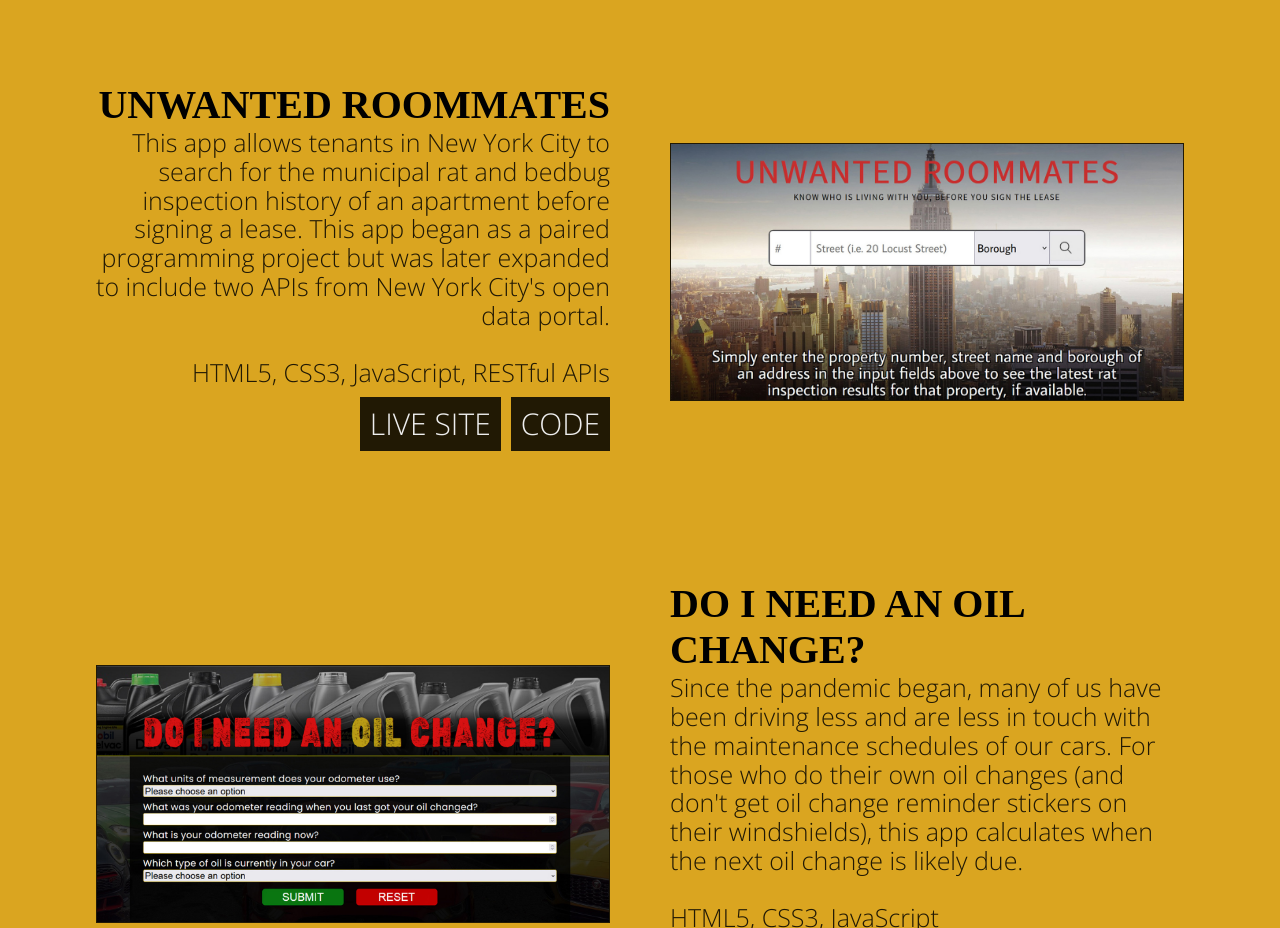
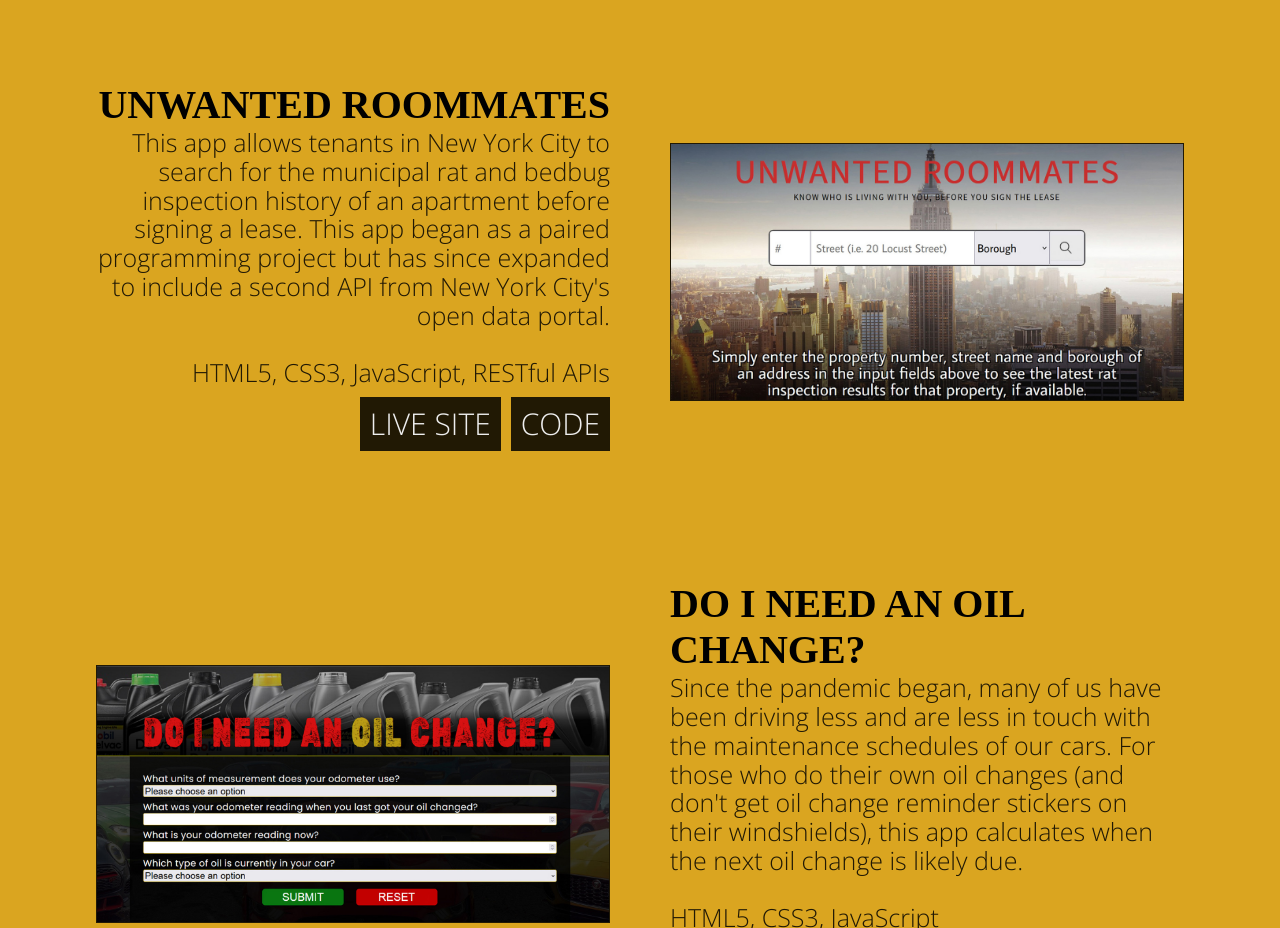
Before and after one commit to Louistam888/portfolioLouisTam, a plain HTML site: page index.html in a window 1280 px wide. Shown: the part 2800-3728 px from the top of the page. Drawn offline with Linux system fonts and the light colour scheme; a web font is replaced by a local one.

Commit message:
amended wording under unwantedRoommates app

```diff
--- a/index.html
+++ b/index.html
@@ -174,7 +174,7 @@
         <div class="projectContainerA">
           <div class="projectLeft">
             <h3>Unwanted Roommates</h3>
-            <p class="mainTextBlack">This app allows tenants in New York City to search for the municipal rat and bedbug inspection history of an apartment before signing a lease. This app began as a paired programming project but was later expanded to include two APIs from New York City's open data portal.
+            <p class="mainTextBlack">This app allows tenants in New York City to search for the municipal rat and bedbug inspection history of an apartment before signing a lease. This app began as a paired programming project but has since expanded to include a second API from New York City's open data portal.
 
             HTML5, CSS3, JavaScript, RESTful APIs
             </p>
```
